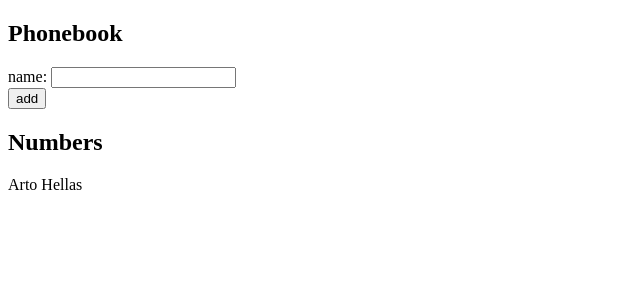
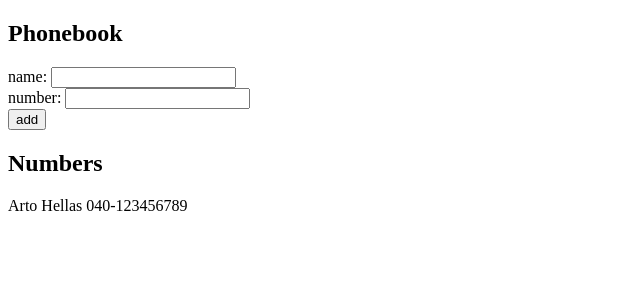
Before and after one commit to duartqx/helsinki, a React (Vite) app in the folder fullstack/part2/phonebook/: page / in a window 1280 px wide. Shown: the top 300 px of the page, without its empty margins (0-640 px from the left). Built offline with nearby package versions, Linux system fonts and the light colour scheme.

Commit message:
fullstack part2 2.8

```diff
--- a/fullstack/part2/phonebook/src/App.jsx
+++ b/fullstack/part2/phonebook/src/App.jsx
@@ -2,22 +2,39 @@ import { useState } from "react";
 import React from "react";
 
 const App = () => {
-  const [persons, setPersons] = useState([{ name: "Arto Hellas" }]);
+  const [persons, setPersons] = useState([{ name: "Arto Hellas", phone: "040-123456789" }]);
   const [newName, setNewName] = useState("");
+  const [newPhone, setNewPhone] = useState("");
 
   /** @param {React.ChangeEvent<HTMLInputElement>} e */
   const handleNewName = (e) => {
     setNewName(e.target.value);
   };
 
+  /** @param {React.ChangeEvent<HTMLInputElement>} e */
+  const handleNewPhone = (e) => {
+    setNewPhone(e.target.value);
+  };
+
   /** @type {React.FormEventHandler} */
   const handleForm = (e) => {
     e.preventDefault();
-    if (persons.filter((p) => p.name === newName).length) {
-      alert(`${newName} is already added to phonebook`)
+
+    if (!newName) {
+      alert("You need to specify a name!")
       return
     }
-    setPersons(persons.concat({ name: newName }));
+
+    if (!newPhone) {
+      alert("You need to specify a phone!")
+      return
+    }
+
+    if (persons.filter((p) => p.name === newName).length) {
+      alert(`${newName} is already added to phonebook!`)
+      return
+    }
+    setPersons(persons.concat({ name: newName, phone: newPhone }));
     setNewName("");
   };
 
@@ -29,11 +46,14 @@ const App = () => {
           name: <input type="text" value={newName} onChange={handleNewName} />
         </div>
         <div>
+          number: <input type="text" value={newPhone} onChange={handleNewPhone} />
+        </div>
+        <div>
           <button type="submit">add</button>
         </div>
       </form>
       <h2>Numbers</h2>
-      {persons.map((p) => <p>{p.name}</p>)}
+      {persons.map((p) => <p>{p.name} {p.phone}</p>)}
     </div>
   );
 };
```
